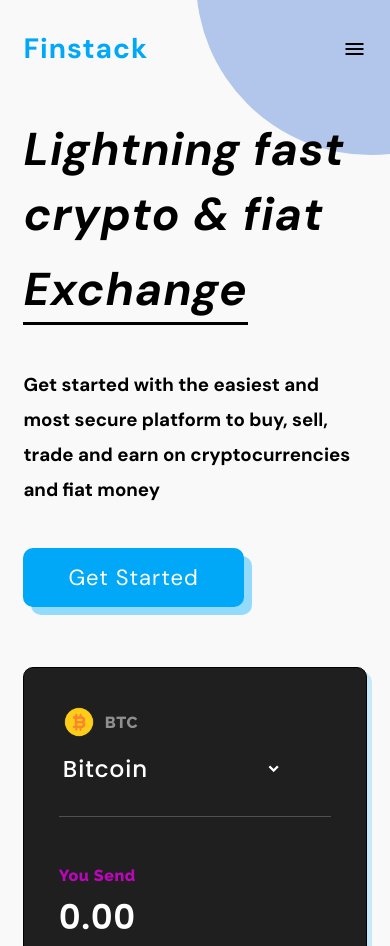
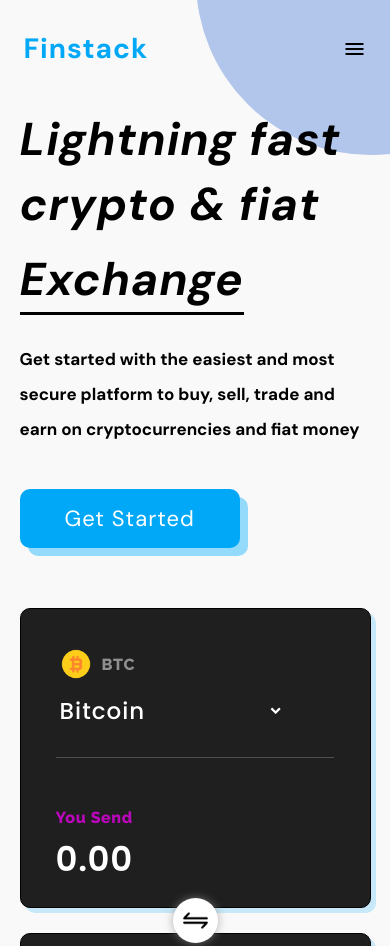
Before and after one commit to WameJoseph/Finstack, a plain HTML site: page index.html in a window 390 px wide. Shown: the top 946 px of the page. Drawn offline with Linux system fonts and the light colour scheme; a web font is replaced by a local one.

Commit message:
Add files via upload

```diff
--- a/index.css
+++ b/index.css
@@ -694,7 +694,7 @@ header .top .main .description .content .box .sp{
 }
 
 
-@media screen and (max-width: 400px) {
+@media screen and (max-width: 420px) {
   header .back .box1 {
     width: 350px;
     height: 350px;
@@ -718,4 +718,12 @@ header .top .main .description .content .box .sp{
       margin-top: auto;
       /* background-color: black; */
   }
+  header .top .main .text h3 {
+    margin-top: 25px;
+    font-size: 17px;
+  }
+  header .top .main {
+    padding: 10px 5% 25px 5%;
+    /* border: solid; */
+  }
 }
```
